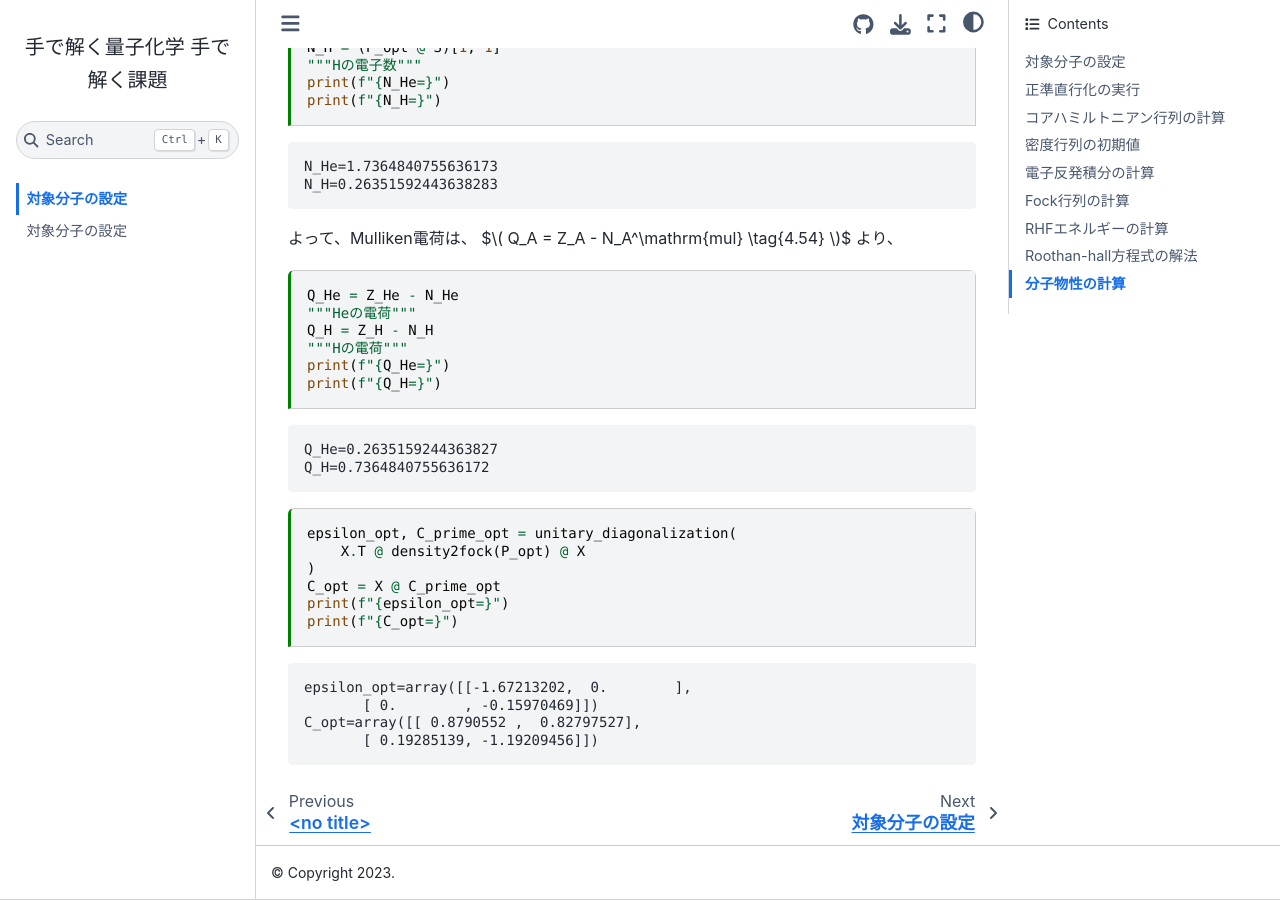
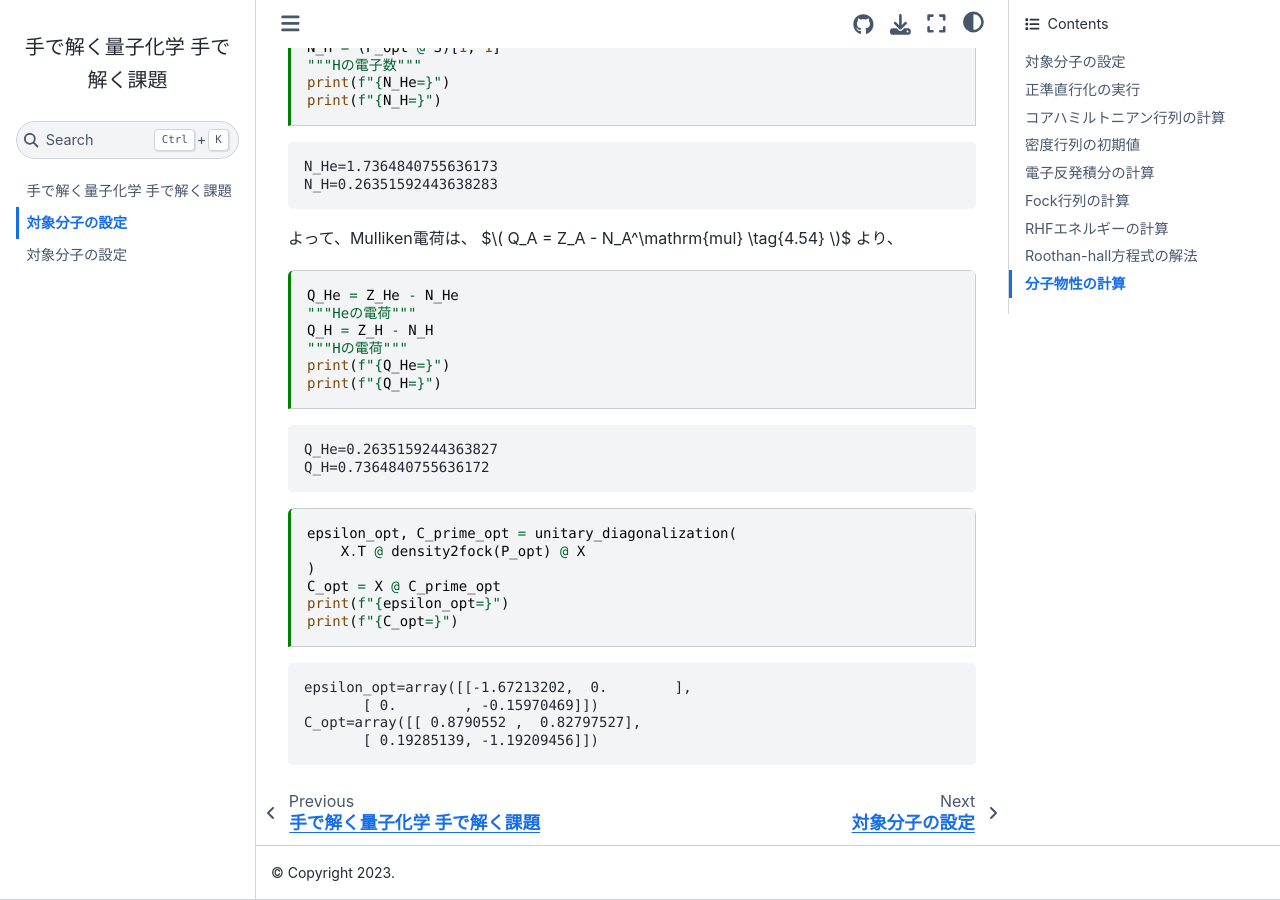
Before and after one commit to yu9824/tedetoku-ryoushikagaku, a Jupyter Book: the page built from tedetoku-kadai-1-4-1.ipynb, in a window 1280 px wide and 900 px high, scrolled down 9718 px. Built offline with Jupyter Book 1.0.4 settings and Sphinx 7.4.7 and the Sphinx Book theme 1.1.4, drawn with Linux system fonts in a browser that asks for light colours; part of the change alters nothing that is shown.

```diff
--- a/_toc.yml
+++ b/_toc.yml
@@ -1,11 +1,11 @@
 # Jupyter Bookの目次ファイル
 
 format: jb-book
-root: index
+root: index.md
 chapters:
-  - file: tedetoku-kadai-1-4-1
+  - file: tedetoku-kadai-1-4-1.ipynb
     title: 課題 1-4-1
-  - file: tedetoku-kadai-1-5-1
+  - file: tedetoku-kadai-1-5-1.ipynb
     title: 課題 1-5-1
-  # - file: tedetoku-kadai-1-5-2
+  # - file: tedetoku-kadai-1-5-2.ipynb
   #   title: 課題 1-5-2
--- a/index.md
+++ b/index.md
@@ -0,0 +1,3 @@
+# 手で解く量子化学 手で解く課題
+
+手で解く量子化学の課題をPythonで解いてみた。
```
Also changed, not shown: 1 other file.
